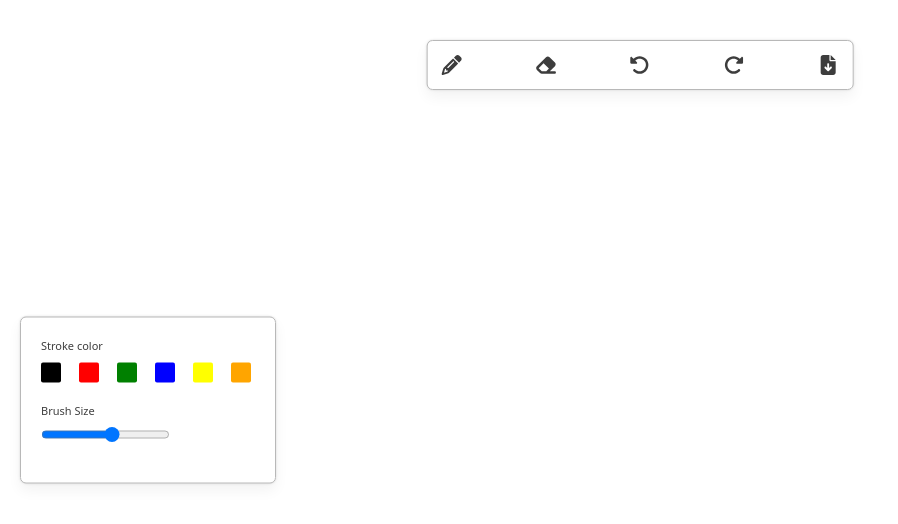
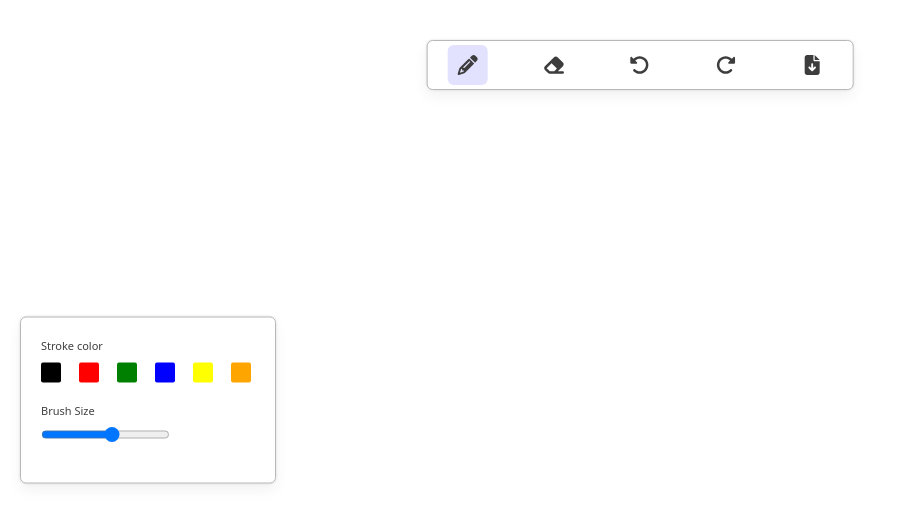
Before and after one commit to gautam4455/sketchbook, a Next.js app: page / in a window 1280 px wide. Shown: the top 524 px of the page, without its empty margins (0-898 px from the left). Built offline with nearby package versions, Linux system fonts and the light colour scheme.

Commit message:
Added Menu Icons Hover and Active Functionality

```diff
--- /dev/null
+++ b/src/components/Board/index.js
@@ -0,0 +1,24 @@
+const { useRef, useEffect } = require("react")
+
+const Board = () => {
+
+  const canvasRef = useRef(null);
+
+  useEffect(() => {
+    if (!canvasRef.current) return;
+
+    const canvas = canvasRef.current;
+    const context = canvas.getContext('2d');
+
+    // when mounting
+    canvas.width = window.innerWidth;
+    canvas.height = window.innerHeight;
+
+  }, [])
+
+
+  return (
+    <canvas ref={canvasRef}></canvas>
+  )
+}
+export default Board
--- a/src/components/Menu/index.js
+++ b/src/components/Menu/index.js
@@ -1,33 +1,50 @@
-import { FontAwesomeIcon } from "@fortawesome/react-fontawesome"
-import { faPencil, faEraser, faRotateLeft, faRotateRight, faFileArrowDown } from "@fortawesome/free-solid-svg-icons"
+import { faEraser, faFileArrowDown, faPencil, faRotateLeft, faRotateRight } from "@fortawesome/free-solid-svg-icons";
+import { FontAwesomeIcon } from "@fortawesome/react-fontawesome";
+import cx from 'classnames';
+import { useDispatch, useSelector } from "react-redux";
 
-import Styles from './index.module.css'
+import { MENU_ITEMS } from "@/constants";
+import { menuItemClick } from "@/slice/menuSlice";
+import styles from './index.module.css';
 
 const Menu = () => {
+  const dispatch = useDispatch();
+  const activeMenuItem = useSelector((state) => state.menu.activeMenuItem);
+
+  const handleMenuClick = (itemName) => {
+    dispatch(menuItemClick(itemName))
+  }
+
+
   return (
-    <div className={Styles.menuContainer}>
-      <div className={Styles.iconWrapper}>
-        <FontAwesomeIcon icon={faPencil} className={Styles.icon} />
-      </div>
+    <div className={styles.menuContainer}>
+      {/* <div className={cx(styles.iconWrapper, { [styles.active]: activeMenuItem === MENU_ITEMS.PENCIL })} onClick={() => handleMenuClick(MENU_ITEMS.PENCIL)} >
+        <FontAwesomeIcon icon={faPencil} className={styles.icon} />
+      </div> */}
 
-      <div className={Styles.iconWrapper}>
-        <FontAwesomeIcon icon={faEraser} className={Styles.icon} />
-      </div>
-
-      <div className={Styles.iconWrapper}>
-        <FontAwesomeIcon icon={faRotateLeft} className={Styles.icon} />
+      <div className={activeMenuItem === MENU_ITEMS.PENCIL ? cx(styles.iconWrapper, styles.iconWrapperActive) : styles.iconWrapper} onClick={() => handleMenuClick(MENU_ITEMS.PENCIL)}>
+        <FontAwesomeIcon icon={faPencil} className={styles.icon} />
       </div>
 
 
-      <div className={Styles.iconWrapper}>
-        <FontAwesomeIcon icon={faRotateRight} className={Styles.icon} />
+      <div className={activeMenuItem === MENU_ITEMS.ERASER ? cx(styles.iconWrapper, styles.iconWrapperActive) : styles.iconWrapper} onClick={() => handleMenuClick(MENU_ITEMS.ERASER)}>
+        <FontAwesomeIcon icon={faEraser} className={styles.icon} />
+      </div>
+
+      <div className={styles.iconWrapper}>
+        <FontAwesomeIcon icon={faRotateLeft} className={styles.icon} />
       </div>
 
 
-      <div className={Styles.iconWrapper}>
-        <FontAwesomeIcon icon={faFileArrowDown} className={Styles.icon} />
+      <div className={styles.iconWrapper}>
+        <FontAwesomeIcon icon={faRotateRight} className={styles.icon} />
       </div>
-    </div>
+
+
+      <div className={styles.iconWrapper}>
+        <FontAwesomeIcon icon={faFileArrowDown} className={styles.icon} />
+      </div>
+    </div >
   )
 }
 
--- a/src/components/Menu/index.module.css
+++ b/src/components/Menu/index.module.css
@@ -1,17 +1,25 @@
 .menuContainer {
-  @apply absolute left-1/2 top-10 flex justify-between w-1/3 px-1 py-1 rounded-md;
+  @apply absolute left-1/2 top-10 flex justify-between w-1/3 px-5 py-1 rounded-md;
   transform: translateX(-50%);
   border: 1px solid theme("colors.border1");
   box-shadow: theme("colors.shadow1");
   background-color: theme("colors.background1");
 
+  .iconWrapperActive {
+    background-color: theme("colors.text2");
+  }
   .iconWrapper {
     @apply cursor-pointer flex justify-center items-center h-10 w-10 rounded-md;
 
-    &:hover,
+    &:hover {
+      background-color: theme("colors.text2");
+    }
+
+    /* Make this work later */
+    /* &:hover,
     &:active {
       background-color: theme("colors.text2");
-    }
+    } */
 
     .icon {
       color: theme("colors.text1");
--- a/src/components/Toolbox/index.js
+++ b/src/components/Toolbox/index.js
@@ -1,35 +1,49 @@
-import { COLORS } from '@/constants'
-import Styles from './index.module.css'
+import { useSelector } from 'react-redux'
+
+import { COLORS, MENU_ITEMS } from '@/constants'
+import styles from './index.module.css'
 
 const Toolbox = () => {
+  const activeMenuItem = useSelector((state) => state.menu.activeMenuItem);
+  const showPencilToolOption = activeMenuItem === MENU_ITEMS.PENCIL;
+  const showBrushToolOption = activeMenuItem === MENU_ITEMS.PENCIL || activeMenuItem === MENU_ITEMS.ERASER;
+
   const updateBrushSize = () => {
 
   }
 
   return (
-    <div className={Styles.toolboxContainer}>
-      <div className={Styles.toolItem}>
-        <h4 className={Styles.toolText}>
-          Stroke color
-        </h4>
+    <div className={styles.toolboxContainer}>
+      {
+        showPencilToolOption &&
 
-        <div className={Styles.itemContainer}>
-          <div className={Styles.colorBox} style={{ backgroundColor: COLORS.BLACK }} />
-          <div className={Styles.colorBox} style={{ backgroundColor: COLORS.RED }} />
-          <div className={Styles.colorBox} style={{ backgroundColor: COLORS.GREEN }} />
-          <div className={Styles.colorBox} style={{ backgroundColor: COLORS.BLUE }} />
-          <div className={Styles.colorBox} style={{ backgroundColor: COLORS.YELLOW }} />
-          <div className={Styles.colorBox} style={{ backgroundColor: COLORS.ORANGE }} />
+        <div className={styles.toolItem}>
+          <h4 className={styles.toolText}>
+            Stroke color
+          </h4>
+
+          <div className={styles.itemContainer}>
+            <div className={styles.colorBox} style={{ backgroundColor: COLORS.BLACK }} />
+            <div className={styles.colorBox} style={{ backgroundColor: COLORS.RED }} />
+            <div className={styles.colorBox} style={{ backgroundColor: COLORS.GREEN }} />
+            <div className={styles.colorBox} style={{ backgroundColor: COLORS.BLUE }} />
+            <div className={styles.colorBox} style={{ backgroundColor: COLORS.YELLOW }} />
+            <div className={styles.colorBox} style={{ backgroundColor: COLORS.ORANGE }} />
+          </div>
         </div>
-      </div>
+      }
 
-      <div className={Styles.toolItem}>
-        <div className={Styles.toolText}>Brush Size</div>
+      {
+        showBrushToolOption &&
 
-        <div className={Styles.itemContainer}>
-          <input type="range" min={1} max={10} step={1} onChange={updateBrushSize} />
+        <div className={styles.toolItem}>
+          <div className={styles.toolText}>Brush Size</div>
+
+          <div className={styles.itemContainer}>
+            <input type="range" min={1} max={10} step={1} onChange={updateBrushSize} />
+          </div>
         </div>
-      </div>
+      }
     </div>
   )
 }
--- a/src/constants.js
+++ b/src/constants.js
@@ -8,4 +8,12 @@ const COLORS = {
   WHITE: 'white',
 }
 
-export { COLORS }
+const MENU_ITEMS = {
+  PENCIL: 'PENCIL',
+  ERASER: 'ERASER',
+  UNDO: 'UNDO',
+  REDO: 'REDO',
+  DOWNLOAD: 'DOWNLOAD',
+}
+
+export { COLORS, MENU_ITEMS }
--- a/src/pages/_app.js
+++ b/src/pages/_app.js
@@ -1,5 +1,12 @@
+import { Provider } from "react-redux";
+
+import { store } from "@/store";
 import "@/styles/globals.css";
 
 export default function App({ Component, pageProps }) {
-  return <Component {...pageProps} />;
+  return (
+    <Provider store={store}>
+      <Component {...pageProps} />
+    </Provider>
+  );
 }
--- a/src/pages/index.js
+++ b/src/pages/index.js
@@ -1,3 +1,4 @@
+import Board from "@/components/Board";
 import Menu from "@/components/Menu";
 import Toolbox from "@/components/Toolbox";
 
@@ -8,6 +9,8 @@ export default function Home() {
       <Menu />
 
       <Toolbox />
+
+      <Board />
     </div>
   );
 }
--- /dev/null
+++ b/src/slice/menuSlice.js
@@ -0,0 +1,25 @@
+const { createSlice } = require("@reduxjs/toolkit");
+
+const { MENU_ITEMS } = require("@/constants");
+
+const initialState = {
+  activeMenuItem: MENU_ITEMS.PENCIL,
+  actionMenuItem: null
+}
+
+export const menuSlice = createSlice({
+  name: 'menu',
+  initialState,
+  reducers: {
+    menuItemClick: (state, action) => {
+      state.activeMenuItem = action.payload
+    },
+    actionItemClick: (state, action) => {
+      state.actionMenuItem = action.payload
+    }
+  }
+})
+
+export const { menuItemClick, actionItemClick } = menuSlice.actions
+
+export default menuSlice.reducer
--- /dev/null
+++ b/src/store.js
@@ -0,0 +1,9 @@
+import MenuReducer from "@/slice/menuSlice";
+
+const { configureStore } = require("@reduxjs/toolkit");
+
+export const store = configureStore({
+  reducer: {
+    menu: MenuReducer
+  }
+})
```
